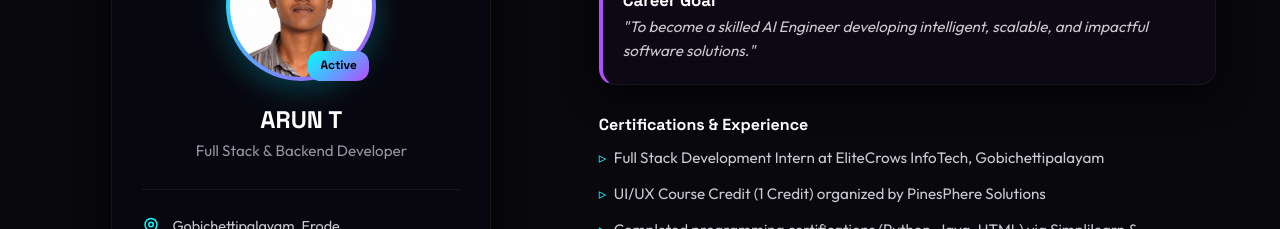
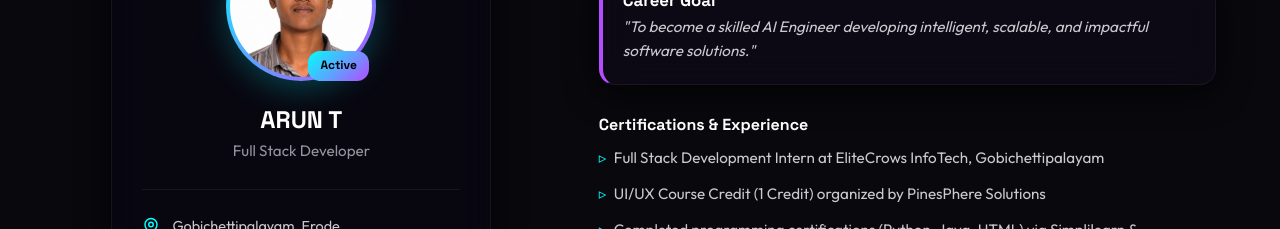
Before and after one commit to ARUN-1-tech/Portfolio_2, a React (Vite) app: page / in a window 1280 px wide. Shown: the part 1560-1789 px from the top of the page. Built offline with nearby package versions, Linux system fonts and the light colour scheme.

Commit message:
Update profile title to Full Stack Developer and change resume download format to PDF

```diff
--- a/src/components/About.jsx
+++ b/src/components/About.jsx
@@ -4,10 +4,10 @@ import profileImg from '../assets/profile.jpg';
 
 export default function About() {
   const handleDownloadResume = () => {
-    const resumeUrl = `${import.meta.env.BASE_URL}ARUN_T_Resume.txt`;
+    const resumeUrl = `${import.meta.env.BASE_URL}ARUN_T_Resume.pdf`;
     const link = document.createElement('a');
     link.href = resumeUrl;
-    link.download = 'ARUN_T_Resume.txt';
+    link.download = 'ARUN_T_Resume.pdf';
     document.body.appendChild(link);
     link.click();
     document.body.removeChild(link);
@@ -39,7 +39,7 @@ export default function About() {
             </div>
 
             <h3>ARUN T</h3>
-            <p>Full Stack & Backend Developer</p>
+            <p>Full Stack Developer</p>
 
             <div className="about-meta">
               <div className="about-meta-item">
--- a/src/components/Experience.jsx
+++ b/src/components/Experience.jsx
@@ -13,7 +13,7 @@ export default function Experience() {
     },
     {
       date: 'Present Focus',
-      title: 'Aspiring Full Stack & Backend Developer',
+      title: 'Aspiring Full Stack Developer',
       subtitle: 'Self-Directed Research & Projects',
       bullets: [
         'Deepening expertise in Backend engineering (Django, Spring Boot) and modern frontends (React).',
```
Also changed, not shown: 1 other file (tests, documents, lock files or other folders).
